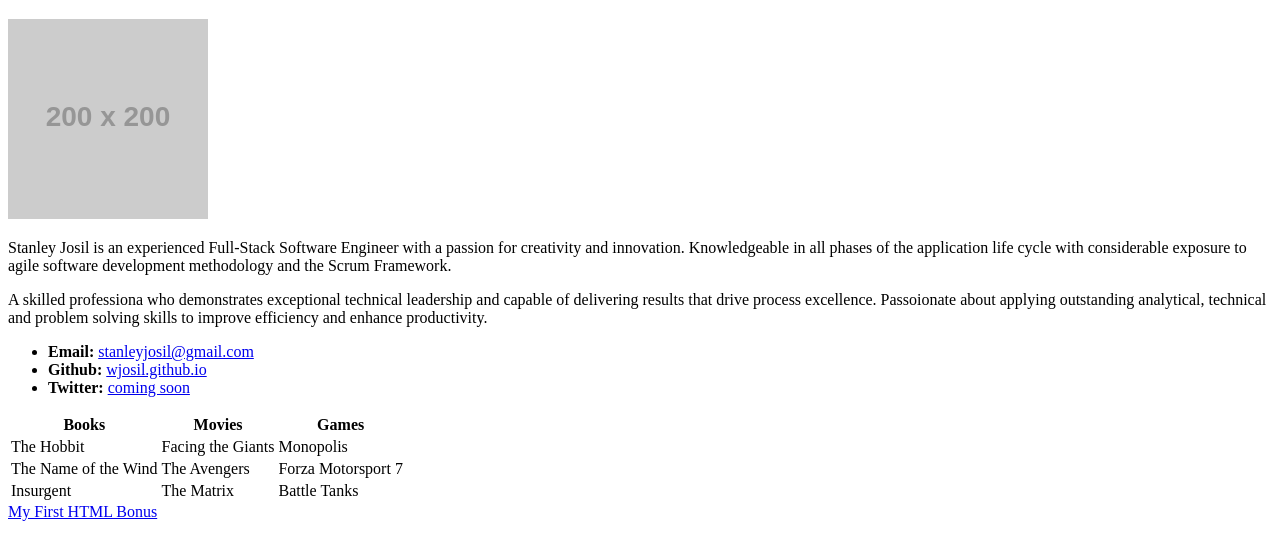
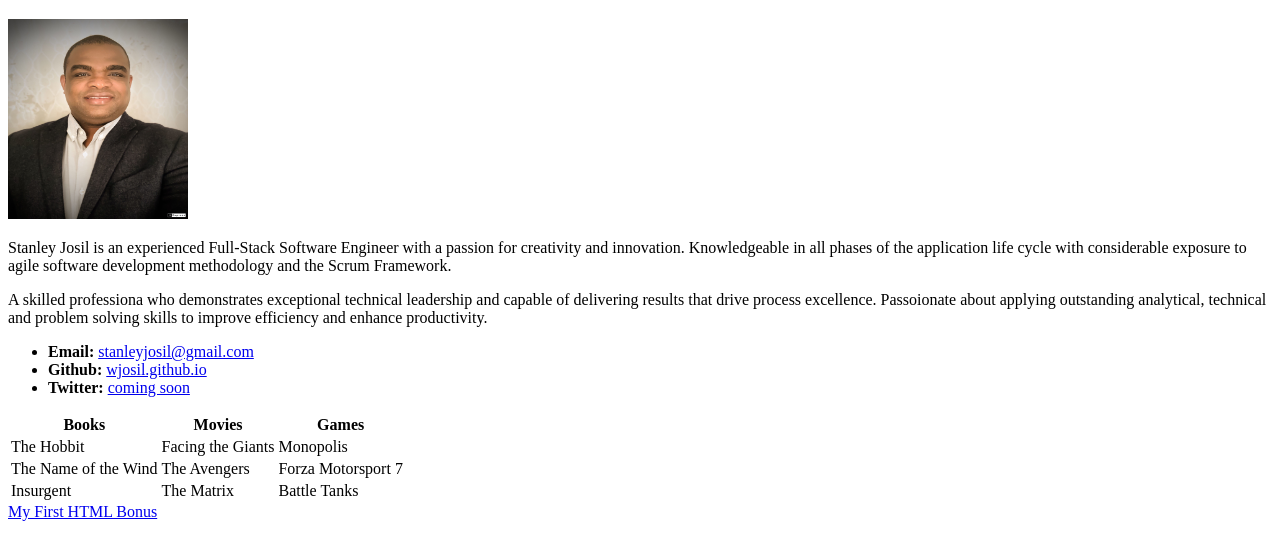
Before and after one commit to wjosil/wjosil.github.io, a plain HTML site: page index.html in a window 1280 px wide. Shown: the part 61-620 px from the top of the page. Drawn offline with Linux system fonts and the light colour scheme; placeholder pictures from the web are drawn by us.

Commit message:
my bio page  mod

```diff
--- a/index.html
+++ b/index.html
@@ -9,8 +9,8 @@
 
   <h1>Stanley Josil</h1>
 
-  <img src="https://placehold.it/200x200" alt="Your Name">
-   <!--<img src="images/1F7B58C5-92D4-4839-8686-249C27B259DA.JPG" alt="Stanley" width="180" height="200" >-->
+  <!-- <img src="https://placehold.it/200x200" alt="Your Name">  -->
+   <img src="images/1F7B58C5-92D4-4839-8686-249C27B259DA.JPG" alt="Stanley" width="180" height="200" >
 
   <p>Stanley Josil is an experienced Full-Stack Software Engineer with a passion for creativity and innovation. Knowledgeable in all phases of the application life cycle with considerable exposure to agile software development methodology and the Scrum Framework.</p>
   <p> A skilled professiona who demonstrates exceptional technical leadership and capable of delivering results that drive process excellence. Passoionate about applying outstanding analytical, technical and problem solving skills to improve efficiency and enhance productivity.</p>
```
Also changed, not shown: images/1F7B58C5-92D4-4839-8686-249C27B259DA.JPG (added).
